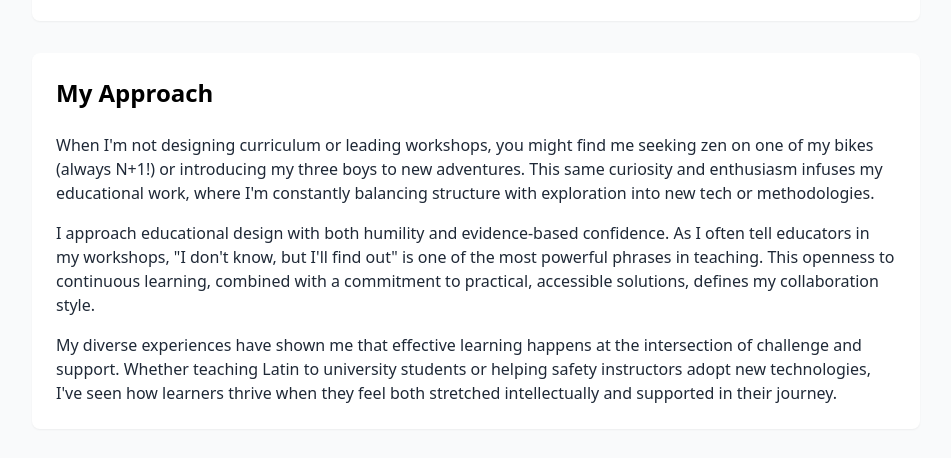
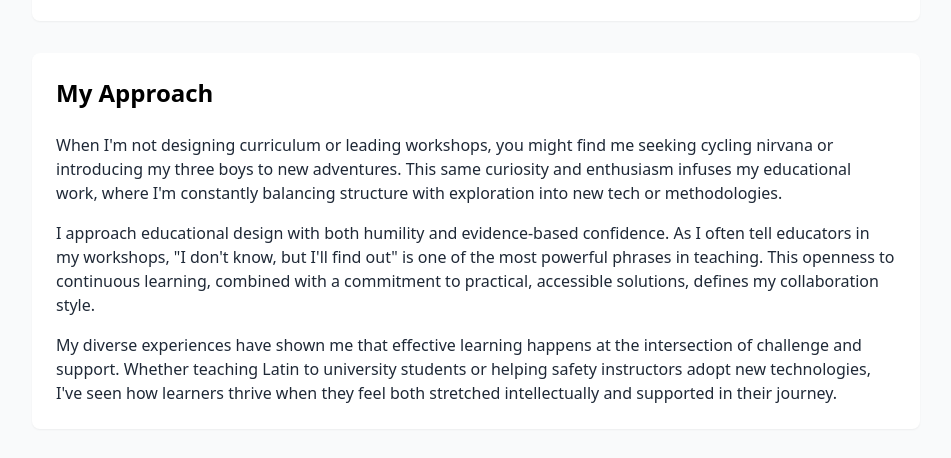
Before and after one commit to jameskruck/projects, a plain HTML site: page index.html in a window 1280 px wide. Shown: the part 881-1339 px from the top of the page, without its empty margins (328-1279 px from the left). Drawn offline with nearby package versions, Linux system fonts and the light colour scheme.

Commit message:
Update index.html

```diff
--- a/index.html
+++ b/index.html
@@ -187,7 +187,7 @@ The featured projects below represent my work across multiple dimensions of educ
     <h2 class="text-2xl font-bold mb-6">My Approach</h2>
 
     <p class="text-gray-800 mb-4">
-        When I'm not designing curriculum or leading workshops, you might find me seeking zen on one of my bikes (always N+1!) or introducing my three boys to new adventures. This same curiosity and enthusiasm infuses my educational work, where I'm constantly balancing structure with exploration into new tech or methodologies.
+        When I'm not designing curriculum or leading workshops, you might find me seeking cycling nirvana or introducing my three boys to new adventures. This same curiosity and enthusiasm infuses my educational work, where I'm constantly balancing structure with exploration into new tech or methodologies.
     </p>
 
     <p class="text-gray-800 mb-4">
```
